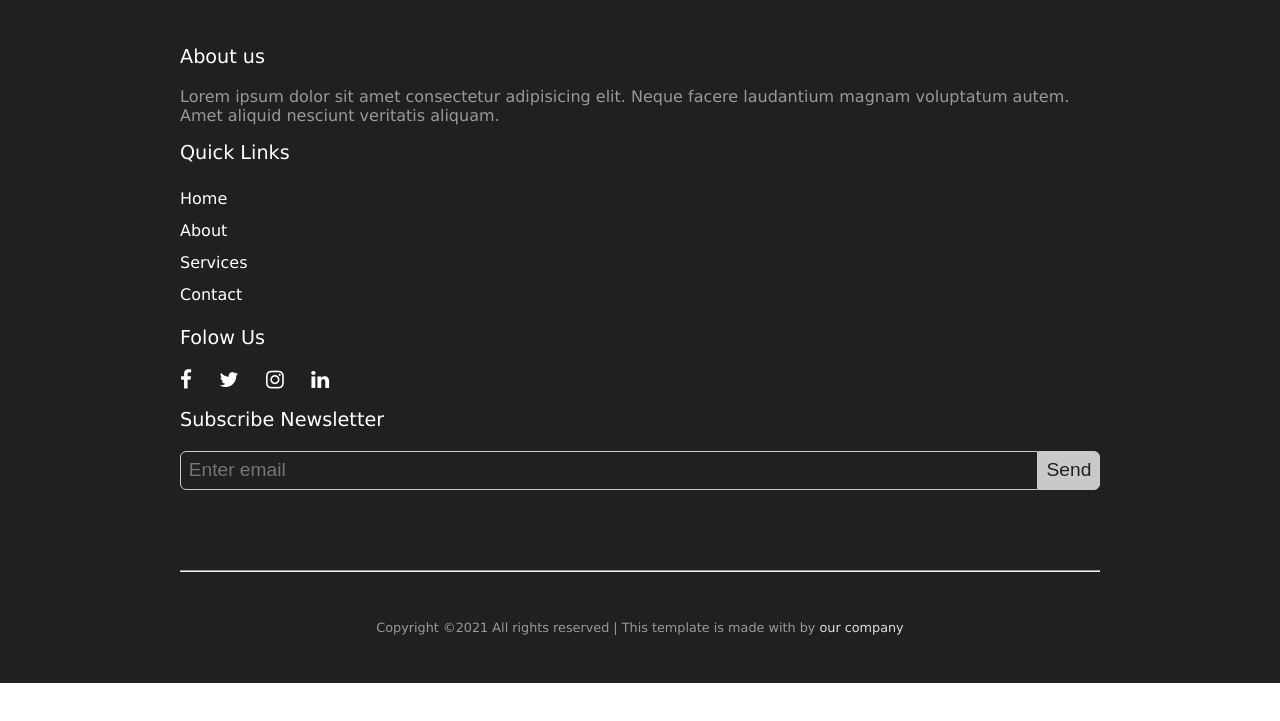
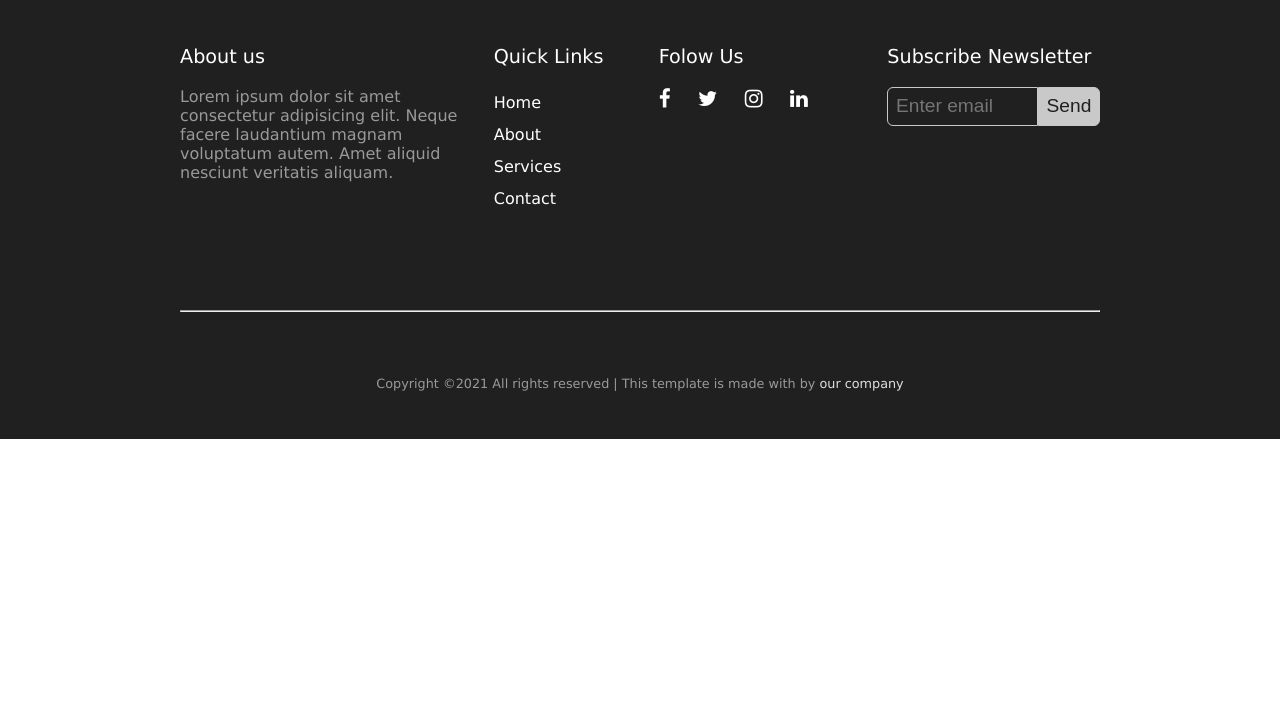
Before and after one commit to MariusCodeAcademy/JS3_Dogger, a plain HTML site: page index.html in a window 1280 px wide. Shown: the part 3698-4419 px from the top of the page. Drawn offline with Linux system fonts and the light colour scheme.

Commit message:
responsive tablet and desktop

```diff
--- a/css/responsive.css
+++ b/css/responsive.css
@@ -1,4 +1,18 @@
 /* responsive */
+@media screen and (min-width: 470px) {
+  /* footer beter */
+
+  .footer-grid {
+    grid-template-columns: 1fr 1fr;
+    row-gap: 2rem;
+  }
+  .footer__about,
+  .footer__newsletter,
+  .footer__hr,
+  .footer__copy {
+    grid-column: span 2;
+  }
+}
 
 @media screen and (min-width: 768px) {
   .container {
@@ -36,10 +50,47 @@
     /* grid-template-columns: repeat(auto-fill/auto-fit  minmax(<kiek min plotis>, <max plotis 1fr>)); */
     grid-template-columns: repeat(auto-fit, minmax(300px, 1fr));
   }
+
+  /* footer  */
+  .footer-grid {
+    grid-template-columns: 1fr 1fr 1fr;
+    row-gap: 2rem;
+    grid-template-areas:
+      "about about about"
+      ". . ."
+      "hr hr hr"
+      "copy copy copy";
+  }
+  .footer__about {
+    grid-area: about;
+  }
+  .footer__newsletter {
+    grid-column: auto;
+  }
+  .footer__hr {
+    grid-area: hr;
+  }
+  .footer__copy {
+    grid-area: copy;
+  }
 }
 
 /* desktop */
 @media screen and (min-width: 992px) {
+  /* footer  */
+  .footer-grid {
+    grid-template-columns: 1.4fr 0.7fr 1fr 1fr;
+    row-gap: 2rem;
+    grid-template-areas:
+      "about nav-link social news-let"
+      "hr hr hr hr"
+      "copy copy copy copy";
+  }
+
+  .footer__newsletter {
+    grid-column: news-let;
+  }
+
   .container {
     max-width: 920px;
   }
```
